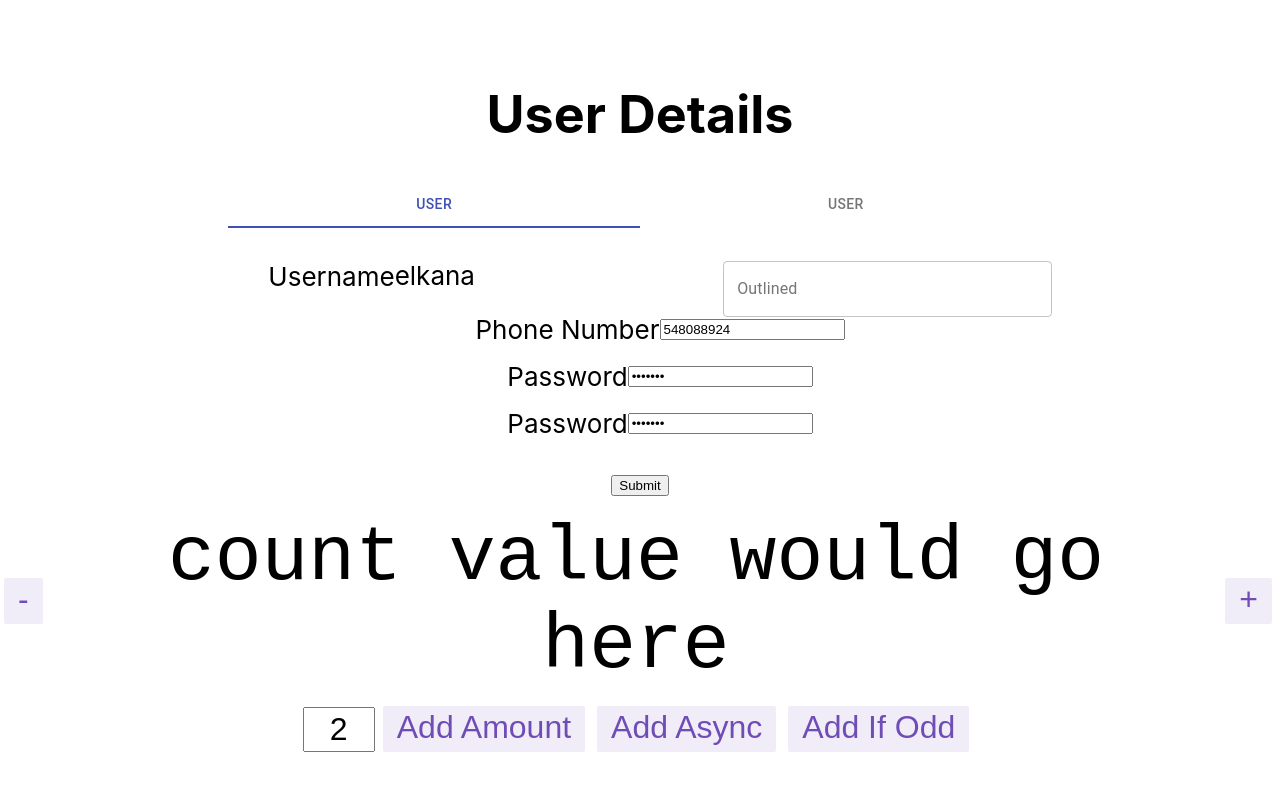
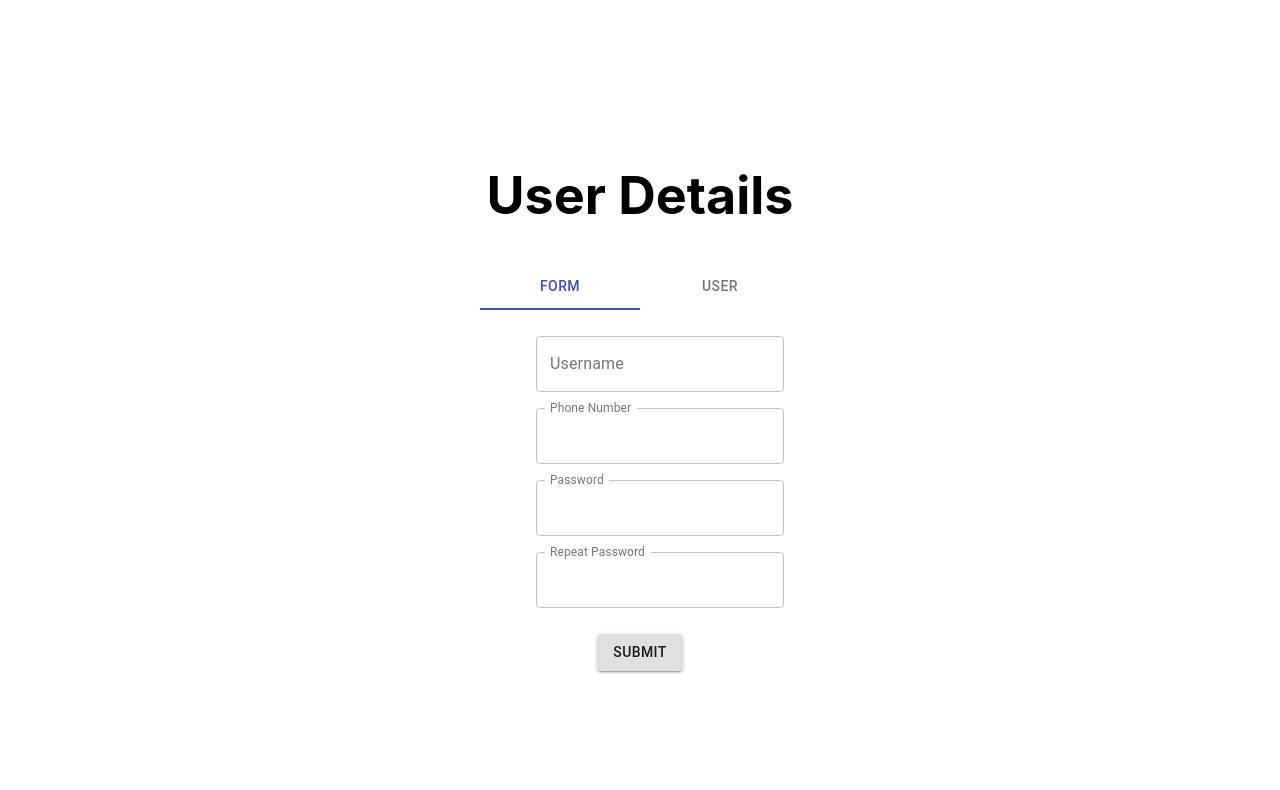
Before and after one commit to JonTheFox/user-form-with-redux-ts, a React (Create React App) app: page / in a window 1280 px wide. Shown: the top 790 px of the page. Built offline with nearby package versions, Linux system fonts and the light colour scheme.

Commit message:
replace Formik's <Field> components with Material-UI's TextField components

```diff
--- a/src/features/user/UserForm.tsx
+++ b/src/features/user/UserForm.tsx
@@ -1,4 +1,4 @@
-import React, { ChangeEvent, useState } from "react";
+import React, { ChangeEvent, useState, useEffect } from "react";
 
 import { useAppSelector, useAppDispatch } from "../../app/hooks";
 import {
@@ -9,16 +9,15 @@ import {
   incrementIfOdd,
   selectUsername,
   selectPhoneNumber,
-  setUser
+  setUser,
 } from "./userSlice";
 import styles from "./UserForm.module.css";
 import { Formik, Form, Field, ErrorMessage } from "formik";
-import Tabs from '@material-ui/core/Tabs';
-import Tab from '@material-ui/core/Tab';
-import Box from '@material-ui/core/Box';
-import TextField from '@material-ui/core/TextField';
-import { useForm } from "react-hook-form";
-
+import Tabs from "@material-ui/core/Tabs";
+import Tab from "@material-ui/core/Tab";
+import Box from "@material-ui/core/Box";
+import TextField from "@material-ui/core/TextField";
+import Button from "@material-ui/core/Button";
 
 interface UserFormData {
   username: string | undefined;
@@ -26,8 +25,6 @@ interface UserFormData {
   password: string | undefined;
   passwordConfirmation: string | undefined;
 }
-
-
 
 interface UserFormErrors {
   username?: string | undefined;
@@ -39,7 +36,7 @@ interface UserFormErrors {
 interface TabPanelProps {
   value: number;
   index: number;
-  children:any;
+  children: any;
 }
 
 export function UserForm() {
@@ -48,10 +45,6 @@ export function UserForm() {
   const dispatch = useAppDispatch();
   const [incrementAmount, setIncrementAmount] = useState("2");
   const [selectedTabIndex, setSelectedTabIndex] = useState(0);
-   const { register, handleSubmit, watch, formState: { errors } } = useForm();
-   const onSubmit = data => console.log(data);
-
-    console.log(watch("example"));
 
   const incrementValue = Number(incrementAmount) || 0;
 
@@ -78,37 +71,34 @@ export function UserForm() {
         formData.phoneNumber?.toString()
       )
     ) {
-      errors.phoneNumber =
-        "Please enter a valid Israeli phone number";
+      errors.phoneNumber = "Please enter a valid Israeli phone number";
     }
 
     if (!formData.password) {
       errors.password = "Required";
-      // TODO: change the condition below to a regex
-
     } else {
-      const passwordRegex = new RegExp(/^(?=.*[A-Z])(?=.*[!@#$%^&*])(?=.{6,12})/, "im");
-      if (!passwordRegex.test(
-
-        formData.password
-      )) {
-         errors.password = "Please enter 6-12 characters, including at least one uppercase letter and one special character)";
+      const passwordRegex = new RegExp(
+        /^(?=.*[A-Z])(?=.*[!@#$%^&*])(?=.{6,12})/,
+        "im"
+      );
+      if (!passwordRegex.test(formData.password)) {
+        errors.password =
+          "Please enter 6-12 characters, including at least one uppercase letter and one special character)";
       }
     }
 
     if (!formData.passwordConfirmation) {
       errors.passwordConfirmation = "Required";
-      // TODO: change the condition below
-    } else if (formData.passwordConfirmation !== formData.password ) {
+    } else if (formData.passwordConfirmation !== formData.password) {
       errors.passwordConfirmation = "Passwords don't match.";
     }
 
     return errors;
   };
 
-  const handleTabChange = (ev: ChangeEvent<{}>, tabIndex: any) : void => {
+  const handleTabChange = (ev: ChangeEvent<{}>, tabIndex: any): void => {
     setSelectedTabIndex(tabIndex);
-  }
+  };
 
   function TabPanel(props: TabPanelProps) {
     const { children, value, index, ...other } = props;
@@ -121,14 +111,12 @@ export function UserForm() {
         aria-labelledby={`simple-tab-${index}`}
         {...other}
       >
-        {value === index && (
-          <Box p={3}>
-          {children}
-          </Box>
-        )}
+        {value === index && <Box p={3}>{children}</Box>}
       </div>
     );
   }
+
+  useEffect(() => {}, []);
 
   return (
     <div>
@@ -144,147 +132,143 @@ export function UserForm() {
             variant="fullWidth"
             aria-label="user form and details tabs"
           >
-          <Tab id="userFormTab" label="User" aria-controls="tab-panel--user-form" />
-          <Tab id="userDetailsTab" label="User" aria-controls="tab-panel--user-details" />
-
+            <Tab
+              id="userFormTab"
+              label="Form"
+              aria-controls="tab-panel--user-form"
+            />
+            <Tab
+              id="userDetailsTab"
+              label="User"
+              aria-controls="tab-panel--user-details"
+            />
           </Tabs>
 
           <TabPanel value={selectedTabIndex} index={0}>
             <Formik
               initialValues={{
-              username: "elkana",
-              phoneNumber: 548088924,
+                username,
+                phoneNumber,
                 password: "qweQWE!",
                 passwordConfirmation: "qweQWE!",
               }}
               validate={validateForm}
               onSubmit={async (formData, { setSubmitting }) => {
                 try {
-              const {username, password, phoneNumber} = formData;
+                  const { username, password, phoneNumber } = formData;
                   setSubmitting(true);
-              await dispatch(setUser({username, password, phoneNumber}));
-
+                  dispatch(setUser({ username, password, phoneNumber }));
                 } catch (err) {
                   console.error(err);
                 } finally {
                   setSubmitting(false);
                 }
-
-
-
               }}
             >
-            {({ isSubmitting }) => (
-              <Form>
+              {({
+                values,
+                errors,
+                touched,
+                handleChange,
+                handleBlur,
+                handleSubmit,
+                isSubmitting,
+              }) => (
+                <form onSubmit={handleSubmit}>
                   <ul>
                     <li className={styles.row}>
-                    <label htmlFor="username">Username</label>
-                    <Field
+                      <TextField
                         id="username"
-                      className="text-input"
-                      type="text"
+                        value={values.username}
                         name="username"
-                      maxLength="24"
+                        label="Username"
+                        variant="outlined"
+                        inputProps={{ maxLength: 24 }}
+                        onChange={handleChange}
+                        onBlur={handleBlur}
                       />
 
-                     <TextField className="text-input" id="username" value={username} name="username" label="Outlined" variant="outlined" inputProps={{ maxLength: 24 }} />
-
-
-
-                    <ErrorMessage name="username" component="div" />
+                      {errors.username && touched.username && errors.username}
                     </li>
 
                     <li className={styles.row}>
-                    <label htmlFor="phoneNumber">Phone Number</label>
-                    <Field id="phoneNumber" name="phoneNumber" type="number" />
+                      <TextField
+                        id="phoneNumber"
+                        name="phoneNumber"
+                        type="number"
+                        label="Phone Number"
+                        InputLabelProps={{
+                          shrink: true,
+                        }}
+                        inputProps={{ maxLength: 10 }}
+                        variant="outlined"
+                        onChange={handleChange}
+                        onBlur={handleBlur}
+                      />
+
                       <ErrorMessage name="phoneNumber" component="div" />
                     </li>
 
                     <li className={styles.row}>
-                    <label htmlFor="password">Password</label>
-                    <Field
+                      <TextField
+                        id="password"
+                        name="password"
                         type="password"
-                      name="password"
-                      id="password"
-                      maxLength="12"
+                        label="Password"
+                        InputLabelProps={{
+                          shrink: true,
+                        }}
+                        inputProps={{ maxLength: 12 }}
+                        variant="outlined"
+                        onChange={handleChange}
+                        onBlur={handleBlur}
                       />
                       <ErrorMessage name="password" component="div" />
                     </li>
 
                     <li className={styles.row}>
-                    <label htmlFor="passwordConfirmation">Password</label>
-                    <Field
+                      <TextField
+                        id="passwordConfirmation"
+                        name="passwordConfirmation"
                         type="password"
+                        label="Repeat Password"
+                        InputLabelProps={{
+                          shrink: true,
+                        }}
+                        inputProps={{ maxLength: 12 }}
+                        variant="outlined"
+                      />
+
+                      <ErrorMessage
                         name="passwordConfirmation"
-                      id="passwordConfirmation"
-                      maxLength="12"
+                        component="div"
                       />
-                    <ErrorMessage name="passwordConfirmation" component="div" />
                     </li>
                   </ul>
 
-                <button type="submit" disabled={isSubmitting}>
+                  <Button
+                    variant="contained"
+                    type="submit"
+                    disabled={isSubmitting}
+                  >
                     Submit
-                </button>
-              </Form>
+                  </Button>
+                </form>
               )}
             </Formik>
           </TabPanel>
 
           <TabPanel value={selectedTabIndex} index={1}>
-
             <div>
-          <h3>User Name: <span className="value-col">{username}</span></h3>
-          <h4>Phone number: <span className="value-col">{phoneNumber}</span></h4>
+              <h3>
+                User Name: <span className="value-col">{username}</span>
+              </h3>
+              <h4>
+                Phone number: <span className="value-col">{phoneNumber}</span>
+              </h4>
             </div>
           </TabPanel>
-
-
         </div>
-      </div>
-
-      <div className={styles.row}>
-        <button
-          className={styles.button}
-          aria-label="Decrement value"
-          onClick={() => dispatch(decrement())}
-        >
-          -
-        </button>
-        <span className={styles.value}>count value would go here</span>
-        <button
-          className={styles.button}
-          aria-label="Increment value"
-
-        >
-          +
-        </button>
-      </div>
-      <div className={styles.row}>
-        <input
-          className={styles.textbox}
-          aria-label="Set increment amount"
-          value={incrementAmount}
-          onChange={(e) => setIncrementAmount(e.target.value)}
-        />
-        <button
-          className={styles.button}
-          onClick={() => dispatch(incrementByAmount(incrementValue))}
-        >
-          Add Amount
-        </button>
-        <button
-          className={styles.asyncButton}
-          onClick={() => dispatch(incrementAsync(incrementValue))}
-        >
-          Add Async
-        </button>
-        <button
-          className={styles.button}
-          onClick={() => dispatch(incrementIfOdd(incrementValue))}
-        >
-          Add If Odd
-        </button>
       </div>
     </div>
   );
```
Lines whose indentation alone changed are shown as unchanged.
